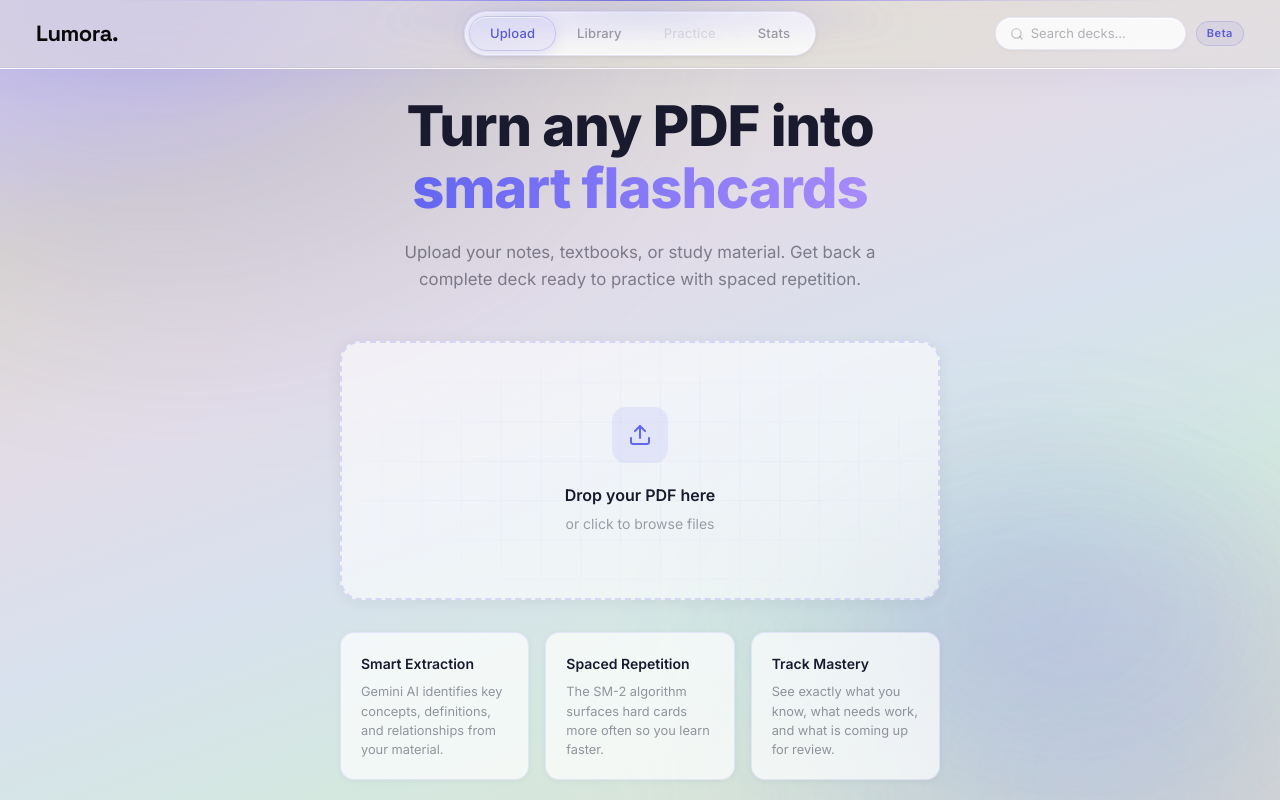
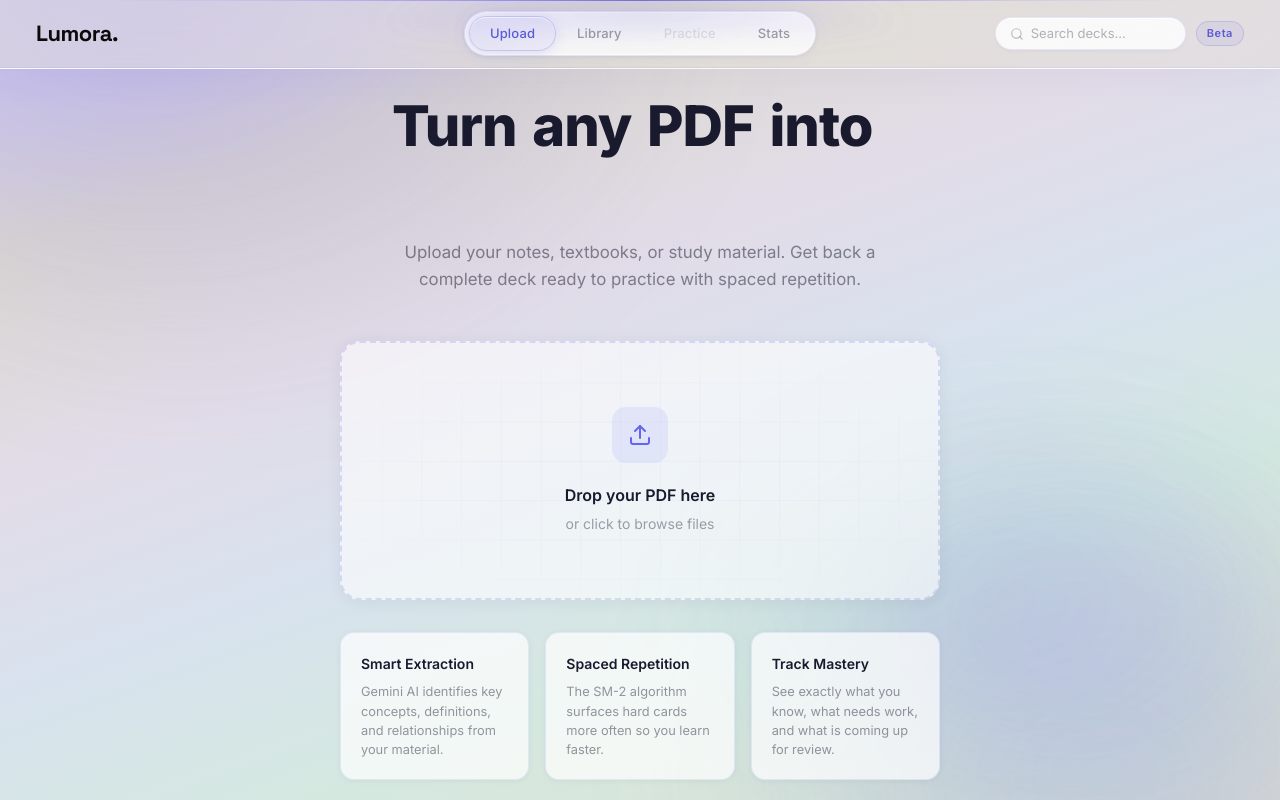
Before and after one commit to Aryan457dwivedi/flashcard-engine, a Next.js app: page / in a window 1280 px wide. Shown: the top 800 px of the page. Built offline with nearby package versions, Linux system fonts and the light colour scheme.

Commit message:
Add TextGenerateEffect component for animated text

```diff
--- a/app/components/Upload.tsx
+++ b/app/components/Upload.tsx
@@ -1,6 +1,59 @@
 'use client';
-import { useState } from 'react';
-/* Inline grid — no corner brackets, no crosshair */
+import { useState, useEffect, useRef } from 'react';
+
+/* ── Same TextGenerateEffect as page.tsx ─────────────────────────────── */
+function TextGenerateEffect({
+  words,
+  className,
+  filter = true,
+  duration = 0.5,
+  staggerDelay = 0.12,
+}: {
+  words: string;
+  className?: string;
+  filter?: boolean;
+  duration?: number;
+  staggerDelay?: number;
+}) {
+  const wordsArray = words.split(' ');
+  const [visibleCount, setVisibleCount] = useState(0);
+  const intervalRef = useRef<ReturnType<typeof setInterval> | null>(null);
+
+  useEffect(() => {
+    setVisibleCount(0);
+    let index = 0;
+    intervalRef.current = setInterval(() => {
+      index += 1;
+      setVisibleCount(index);
+      if (index >= wordsArray.length) clearInterval(intervalRef.current!);
+    }, staggerDelay * 1000);
+    return () => { if (intervalRef.current) clearInterval(intervalRef.current); };
+  }, [words]);
+
+  return (
+    <span className={className} style={{ display: 'inline' }}>
+      {wordsArray.map((word, idx) => {
+        const visible = idx < visibleCount;
+        return (
+          <span
+            key={word + idx}
+            style={{
+              opacity: visible ? 1 : 0,
+              filter: filter ? (visible ? 'blur(0px)' : 'blur(8px)') : 'none',
+              transition: `opacity ${duration}s ease, filter ${duration}s ease`,
+              display: 'inline-block',
+              marginRight: '0.28em',
+            }}
+          >
+            {word}
+          </span>
+        );
+      })}
+    </span>
+  );
+}
+
+/* ── Inline grid — no corner brackets, no crosshair ─────────────────── */
 function DropZoneGrid() {
   return (
     <svg
@@ -91,13 +144,22 @@ export default function Upload({ onDeckCreated }: { onDeckCreated: (deck: Deck)
           marginBottom: '1.25rem',
           color: '#1a1a2e',
         }}>
-          Turn any PDF into<br />
+          <TextGenerateEffect
+            words="Turn any PDF into"
+            duration={0.4}
+            staggerDelay={0.10}
+          />
+          <br />
           <span style={{
             background: 'linear-gradient(90deg, #6366f1, #a78bfa)',
             WebkitBackgroundClip: 'text',
             WebkitTextFillColor: 'transparent',
           }}>
-            smart flashcards
+            <TextGenerateEffect
+              words="smart flashcards"
+              duration={0.4}
+              staggerDelay={0.10}
+            />
           </span>
         </h1>
         <p style={{
@@ -118,8 +180,8 @@ export default function Upload({ onDeckCreated }: { onDeckCreated: (deck: Deck)
         onDrop={(e) => { e.preventDefault(); setDragging(false); handleFile(e.dataTransfer.files[0]); }}
         onClick={() => !loading && document.getElementById('fileInput')?.click()}
         style={{
-          position: 'relative',        // ← needed for grid SVG to anchor to
-          overflow: 'hidden',           // ← clips the SVG to the rounded corners
+          position: 'relative',
+          overflow: 'hidden',
           border: `2px dashed ${dragging ? '#6366f1' : 'rgba(99,102,241,0.2)'}`,
           borderRadius: '20px',
           padding: '4rem 2rem',
```
